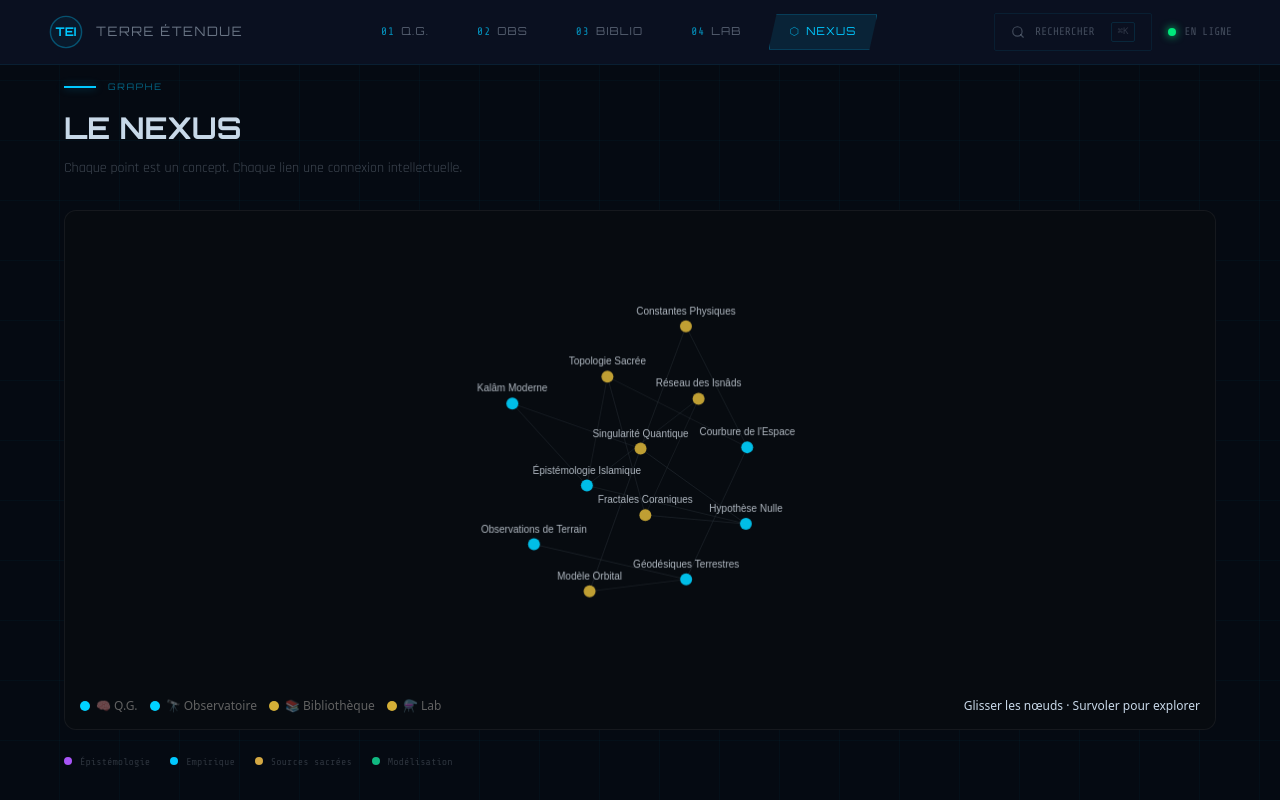
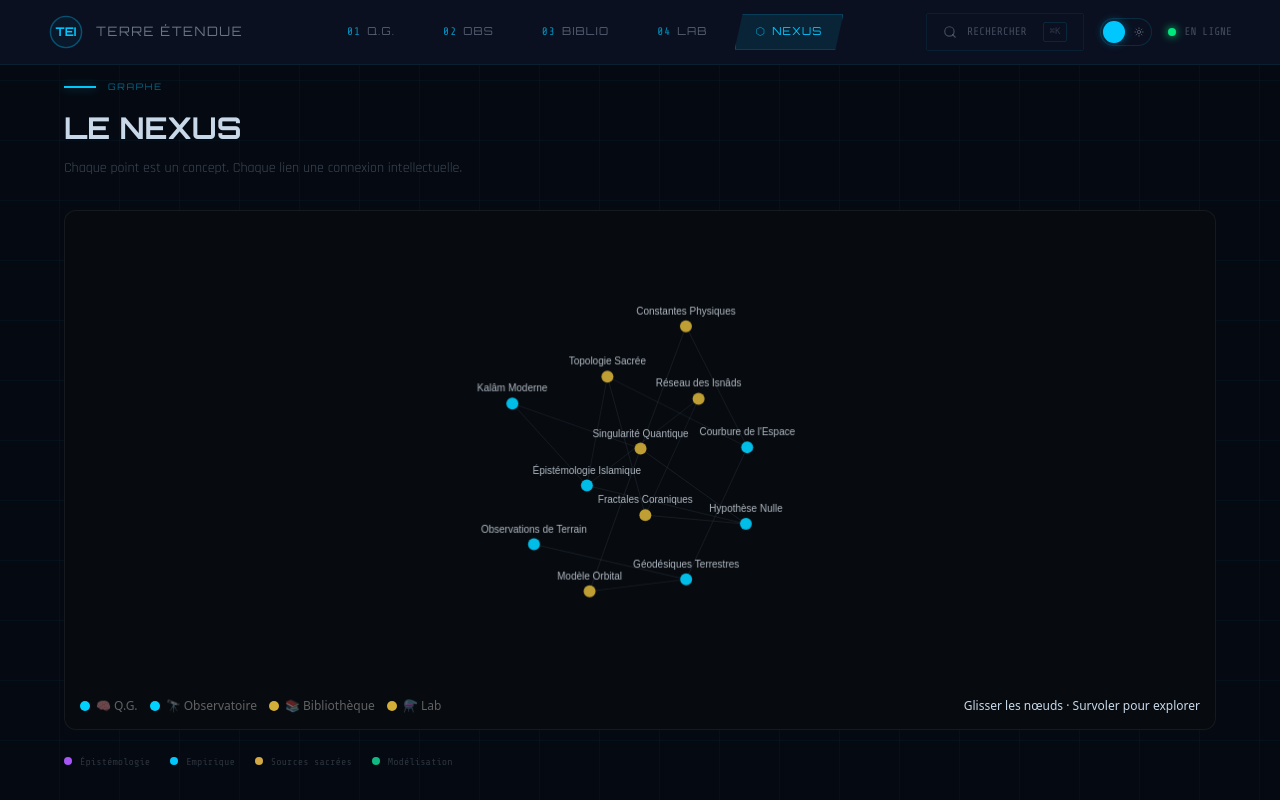
Before and after one commit to terreplane25-svg/terre-etendue-nextgen, a Next.js app: page /nexus in a window 1280 px wide. Shown: the top 800 px of the page. Built offline with nearby package versions, Linux system fonts and the light colour scheme.

Commit message:
Theme toggle: mode clair/sombre avec transition fluide

```diff
--- a/src/app/layout.tsx
+++ b/src/app/layout.tsx
@@ -1,6 +1,7 @@
 import type { Metadata, Viewport } from 'next';
 import { fontVariables } from '@/lib/fonts';
 import Navigation from '@/components/Navigation';
+import { ThemeProvider, ThemeScript } from '@/components/ThemeProvider';
 import Footer from '@/components/Footer';
 import '@/styles/globals.css';
 
@@ -34,18 +35,21 @@ export default function RootLayout({ children }: { children: React.ReactNode })
   return (
     <html lang="fr" className={fontVariables}>
       <head>
+        <ThemeScript />
         <link rel="preconnect" href="https://fonts.googleapis.com" />
         <link rel="preconnect" href="https://fonts.gstatic.com" crossOrigin="anonymous" />
       </head>
-      <body className="bg-[#050A12] text-[#C8D8E8] min-h-screen flex flex-col antialiased">
+      <body className="bg-[var(--void)] text-[var(--text)] min-h-screen flex flex-col antialiased transition-colors duration-400">
         {/* Grid overlay */}
         <div className="fixed inset-0 pointer-events-none z-0 opacity-100" style={{
-          backgroundImage: 'repeating-linear-gradient(0deg, transparent, transparent 59px, rgba(0,200,255,0.03) 59px, rgba(0,200,255,0.03) 60px), repeating-linear-gradient(90deg, transparent, transparent 59px, rgba(0,200,255,0.03) 59px, rgba(0,200,255,0.03) 60px)'
+          backgroundImage: 'repeating-linear-gradient(0deg, transparent, transparent 59px, var(--cyan-04) 59px, var(--cyan-04) 60px), repeating-linear-gradient(90deg, transparent, transparent 59px, var(--cyan-04) 59px, var(--cyan-04) 60px)'
         }} />
 
-        <Navigation />
-        <main className="flex-1 relative z-10">{children}</main>
-        <Footer />
+        <ThemeProvider>
+          <Navigation />
+          <main className="flex-1 relative z-10">{children}</main>
+          <Footer />
+        </ThemeProvider>
       </body>
     </html>
   );
--- a/src/components/Navigation.tsx
+++ b/src/components/Navigation.tsx
@@ -6,6 +6,7 @@ import Link from 'next/link';
 import { usePathname } from 'next/navigation';
 import { Menu, X } from 'lucide-react';
 import SearchCommand from '@/components/SearchCommand';
+import ThemeToggle from '@/components/ThemeToggle';
 import { FontOrbitron, FontTechMono } from '@/components/FontWrappers';
 
 const NAV_ITEMS = [
@@ -75,6 +76,7 @@ export default function Navigation() {
           {/* Search + Status + mobile burger */}
           <div className="flex items-center gap-4">
             <SearchCommand />
+            <ThemeToggle />
             <div className="hidden sm:flex items-center gap-2">
               <div className="w-2 h-2 rounded-full bg-[#00E87B] shadow-[0_0_8px_#00E87B] animate-[pulse-dot_2s_ease-in-out_infinite]" />
               <FontTechMono className="text-[11px] text-[#C8D8E8]/30">EN LIGNE</FontTechMono>
--- /dev/null
+++ b/src/components/ThemeProvider.tsx
@@ -0,0 +1,53 @@
+'use client';
+
+import { createContext, useContext, useEffect, useState, useCallback } from 'react';
+
+type Theme = 'dark' | 'light';
+
+interface ThemeContextType {
+  theme: Theme;
+  toggleTheme: () => void;
+}
+
+const ThemeContext = createContext<ThemeContextType>({
+  theme: 'dark',
+  toggleTheme: () => {},
+});
+
+export function useTheme() {
+  return useContext(ThemeContext);
+}
+
+export function ThemeProvider({ children }: { children: React.ReactNode }) {
+  const [theme, setTheme] = useState<Theme>('dark');
+  const [mounted, setMounted] = useState(false);
+
+  useEffect(() => {
+    const saved = localStorage.getItem('tei-theme') as Theme | null;
+    if (saved === 'light' || saved === 'dark') {
+      setTheme(saved);
+      document.documentElement.setAttribute('data-theme', saved);
+    }
+    setMounted(true);
+  }, []);
+
+  const toggleTheme = useCallback(() => {
+    const next = theme === 'dark' ? 'light' : 'dark';
+    setTheme(next);
+    document.documentElement.setAttribute('data-theme', next);
+    localStorage.setItem('tei-theme', next);
+  }, [theme]);
+
+  if (!mounted) return null;
+
+  return (
+    <ThemeContext.Provider value={{ theme, toggleTheme }}>
+      {children}
+    </ThemeContext.Provider>
+  );
+}
+
+export function ThemeScript() {
+  const script = `(function(){try{var t=localStorage.getItem('tei-theme');if(t==='light'||t==='dark'){document.documentElement.setAttribute('data-theme',t);}}catch(e){}})();`;
+  return <script dangerouslySetInnerHTML={{ __html: script }} />;
+}
--- /dev/null
+++ b/src/components/ThemeToggle.tsx
@@ -0,0 +1,32 @@
+'use client';
+
+import { useTheme } from './ThemeProvider';
+import { Sun, Moon } from 'lucide-react';
+
+export default function ThemeToggle() {
+  const { theme, toggleTheme } = useTheme();
+
+  return (
+    <button
+      onClick={toggleTheme}
+      aria-label={theme === 'dark' ? 'Passer en mode clair' : 'Passer en mode sombre'}
+      className="relative w-[52px] h-[28px] rounded-full border transition-all duration-300 flex items-center"
+      style={{
+        background: 'var(--hull)',
+        borderColor: theme === 'dark' ? 'rgba(0,200,255,0.15)' : 'rgba(154,123,47,0.2)',
+      }}
+    >
+      <Moon size={10} className="absolute left-[7px] transition-opacity duration-300"
+        style={{ opacity: theme === 'dark' ? 0.15 : 0.4, color: theme === 'dark' ? 'var(--cyan)' : 'var(--text)' }} />
+      <Sun size={10} className="absolute right-[7px] transition-opacity duration-300"
+        style={{ opacity: theme === 'dark' ? 0.4 : 0.15, color: theme === 'dark' ? 'var(--text)' : 'var(--gold)' }} />
+      <div className="absolute w-[22px] h-[22px] rounded-full transition-all duration-500"
+        style={{
+          left: theme === 'dark' ? '2px' : '27px',
+          background: theme === 'dark' ? 'var(--cyan)' : 'var(--gold)',
+          boxShadow: theme === 'dark' ? '0 0 10px rgba(0,200,255,0.4)' : '0 0 10px rgba(154,123,47,0.4)',
+          transitionTimingFunction: 'cubic-bezier(0.68, -0.55, 0.27, 1.55)',
+        }} />
+    </button>
+  );
+}
--- a/src/styles/globals.css
+++ b/src/styles/globals.css
@@ -8,7 +8,8 @@
    ═══════════════════════════════════════════════════════════════ */
 
 @layer base {
-  :root {
+  /* ═══ MODE SOMBRE (défaut) ═══ */
+  :root, [data-theme="dark"] {
     --void: #050A12;
     --hull: #0A1020;
     --panel: #0D1528;
@@ -27,10 +28,42 @@
     --text-30: rgba(200, 216, 232, 0.3);
     --text-15: rgba(200, 216, 232, 0.15);
     --green: #00E87B;
+    color-scheme: dark;
   }
 
-  * { scrollbar-width: thin; scrollbar-color: rgba(0,200,255,0.1) transparent; }
-  ::selection { background: rgba(0, 200, 255, 0.2); color: var(--cyan); }
+  /* ═══ MODE CLAIR ═══ */
+  [data-theme="light"] {
+    --void: #F4F1EB;
+    --hull: #EDE8E0;
+    --panel: #FFFFFF;
+    --panel-edge: rgba(0, 100, 140, 0.10);
+    --cyan: #0088AA;
+    --cyan-50: rgba(0, 136, 170, 0.5);
+    --cyan-20: rgba(0, 136, 170, 0.2);
+    --cyan-08: rgba(0, 136, 170, 0.06);
+    --cyan-04: rgba(0, 136, 170, 0.03);
+    --gold: #9A7B2F;
+    --gold-50: rgba(154, 123, 47, 0.5);
+    --gold-20: rgba(154, 123, 47, 0.2);
+    --gold-08: rgba(154, 123, 47, 0.06);
+    --text: #1A1A2E;
+    --text-60: rgba(26, 26, 46, 0.65);
+    --text-30: rgba(26, 26, 46, 0.35);
+    --text-15: rgba(26, 26, 46, 0.12);
+    --green: #00995A;
+    color-scheme: light;
+  }
+
+  /* Transition globale pour le changement de thème */
+  html { transition: background-color 0.4s ease; }
+  body { background: var(--void); color: var(--text); transition: background-color 0.4s ease, color 0.3s ease; }
+  [data-theme="light"] body { background: var(--void); color: var(--text); }
+
+  /* Mode clair — ajustements spécifiques */
+  [data-theme="light"] .hud-card,
+  [data-theme="light"] .hud-panel { box-shadow: 0 1px 12px rgba(0,0,0,0.04); }
+  [data-theme="light"] ::selection { background: rgba(0,136,170,0.15); color: var(--cyan); }
+  [data-theme="light"] * { scrollbar-color: rgba(0,100,140,0.12) transparent; }
 
   @keyframes scan {
     0% { top: 0; opacity: 0; }
```
